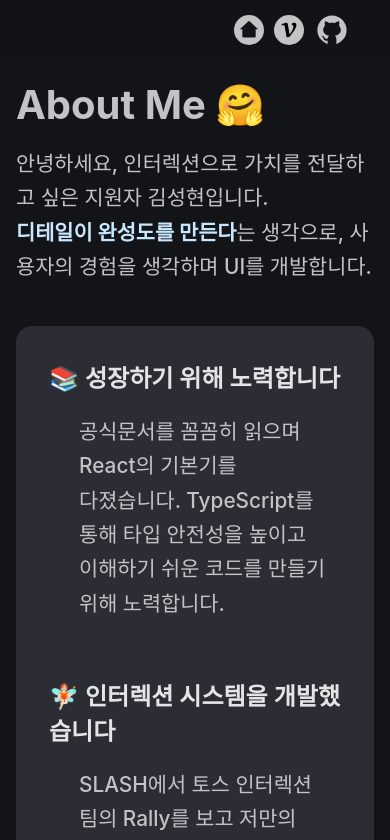
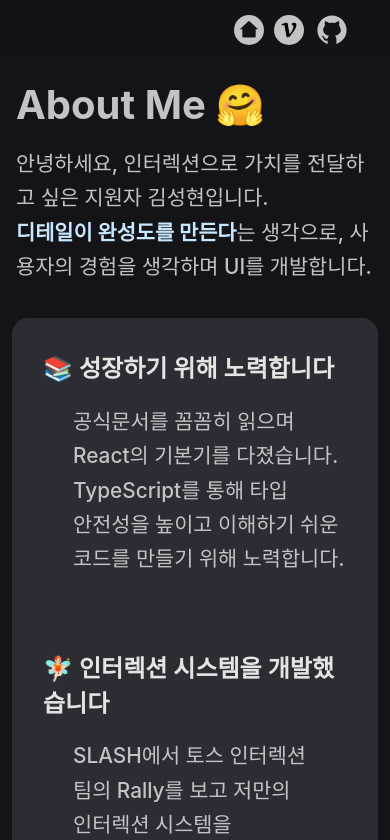
Before and after one commit to oilater/Portfolio, a React (Vite) app: page / in a window 390 px wide. Shown: the top 840 px of the page. Built offline with nearby package versions, Linux system fonts and the light colour scheme.

Commit message:
feat: apply Responsive css for mobile

```diff
--- a/src/components/Article.tsx
+++ b/src/components/Article.tsx
@@ -183,6 +183,12 @@ const articleContent = css`
   white-space: pre-wrap;
   line-height: 1.68;
   margin-bottom: 10rem;
+  padding: 0 20px;
+
+  @media (max-width: 768px) {
+    padding: 0 16px;
+    font-size: 18px;
+  }
 `;
 
 const scrollDownButton = css`
--- a/src/components/Card.tsx
+++ b/src/components/Card.tsx
@@ -24,9 +24,8 @@ export function Card({ title, description, image, onClick }: CardProps) {
 const card = css`
   display: flex;
   flex-direction: column;
-  flex-basis: calc(50% - 8px);
   vertical-align: top;
-  background: 'inherit';
+  background: inherit;
   border: 1px solid rgba(228, 228, 229, 0.5);
   border-radius: 16px;
   color: #E4E4E5;
@@ -35,6 +34,17 @@ const card = css`
 
   &:hover {
     background: #1e1e23;
+  }
+
+  @media (max-width: 768px) {
+    width: 100%;
+    gap: 1rem;
+    padding: 6px;
+  }
+
+  @media (min-width: 769px) {
+    flex-basis: calc(50% - 0.75rem);
+    max-width: calc(50% - 0.75rem);
   }
 `;
 
--- a/src/pages/Intro.tsx
+++ b/src/pages/Intro.tsx
@@ -32,7 +32,7 @@ export default function Intro() {
         </h1>
         <h1 className="introTitleFill" css={title}>
           아이디어를 만드는<br />
-          <span css={subTitle}>프론트엔드 개발자</span> 김성현입니다
+          <span className="subTitle" css={subTitle}>프론트엔드 개발자</span> 김성현입니다
         </h1>
       </div>
     </div>
@@ -54,9 +54,32 @@ const introTitleSection = css`
 
 const title = css`
   position: absolute;
-  font-size: calc(1.5rem + 2vw);
   color: #E4E4E5;
   text-align: center;
+  white-space: pre-line;
+  word-break: break-all;
+  line-height: 1.3;
+  font-size: 4rem;
+  width: 100vw;
+  max-width: 1000px;
+
+  @media (max-width: 480px) {
+    font-size: 1.2rem;
+    width: 95vw;
+    max-width: 350px;
+  }
+
+  @media (min-width: 481px) and (max-width: 768px) {
+    font-size: 1.8rem;
+    width: 90vw;
+    max-width: 500px;
+  }
+
+  @media (min-width: 769px) and (max-width: 1024px) {
+    font-size: 2.2rem;
+    width: 85vw;
+    max-width: 600px;
+  }
 `;
 
 const subTitle = css`
--- a/src/pages/Introduce.tsx
+++ b/src/pages/Introduce.tsx
@@ -84,6 +84,20 @@ const listSection = css`
   padding: 10px;
   margin: 0 16px;
   margin-top: 2rem;
+  display: flex;
+  flex-wrap: wrap;
+  gap: 1rem;
+
+  @media (max-width: 768px) {
+    flex-direction: column;
+    padding: 8px;
+    margin: 0 12px;
+    margin-top: 1.5rem;
+  }
+
+  @media (min-width: 769px) {
+    gap: 1.5rem;
+  }
 `;
 
 const listWrapper = css`
```
Lines whose indentation alone changed are shown as unchanged.
